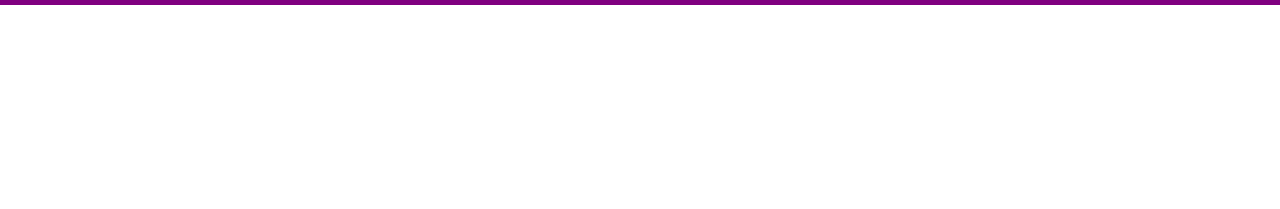
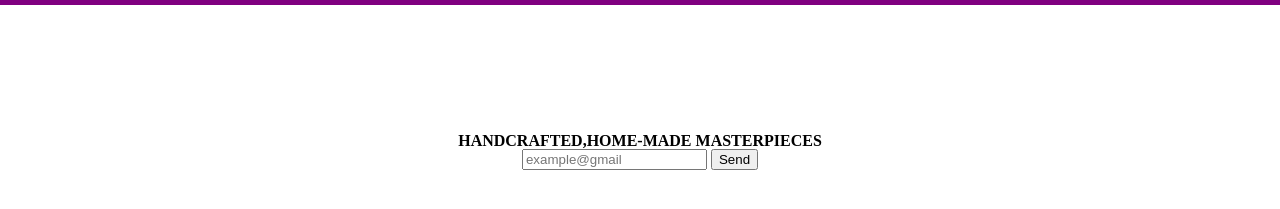
Before and after one commit to MarcioSardou/TromboneTest, a plain HTML site: page index.html in a window 1280 px wide. Shown: the part 107-316 px from the top of the page. Drawn offline with nearby package versions, Linux system fonts and the light colour scheme; files that its build step writes are made by us from their sources.

Commit message:
creating the form

```diff
--- a/css/content.scss
+++ b/css/content.scss
@@ -0,0 +1,15 @@
+.main{
+
+    position: relative;
+    top: 30vh;
+    display: flex;
+    flex-direction: column;
+    align-items: center;
+
+        &__title {
+            text-transform: uppercase;
+            font-weight: bold;
+            font-size: 16px;
+
+        }
+}
--- a/css/main.scss
+++ b/css/main.scss
@@ -1,3 +1,3 @@
 @import './reset.css';
-@import './styles';
-@import './content.scss';
+@import './menu-top';
+@import './content';
--- a/index.html
+++ b/index.html
@@ -23,14 +23,14 @@
             </ul>
     </header>
 
-    <main>
-        <section class="main-content">
-                <form class="formulario__form">
+        <section class="main">
+                <h1 class="main__title"><em>Handcrafted,home-made masterpieces</em></h1>
+
+                <form class="main__form">
                     <input class="form__email" type="email" placeholder="example@gmail" required>
                     <input class="form__submit" type="submit" value="Send" href="https://www.freecodecamp.com/email-submit">
                 </form>
         </section>
-    </main>
 
 </body>
 </html>
```
Also changed, not shown: css/menu-top.scss (renamed from css/styles.scss), css/styles.css (added), 1 other file.
